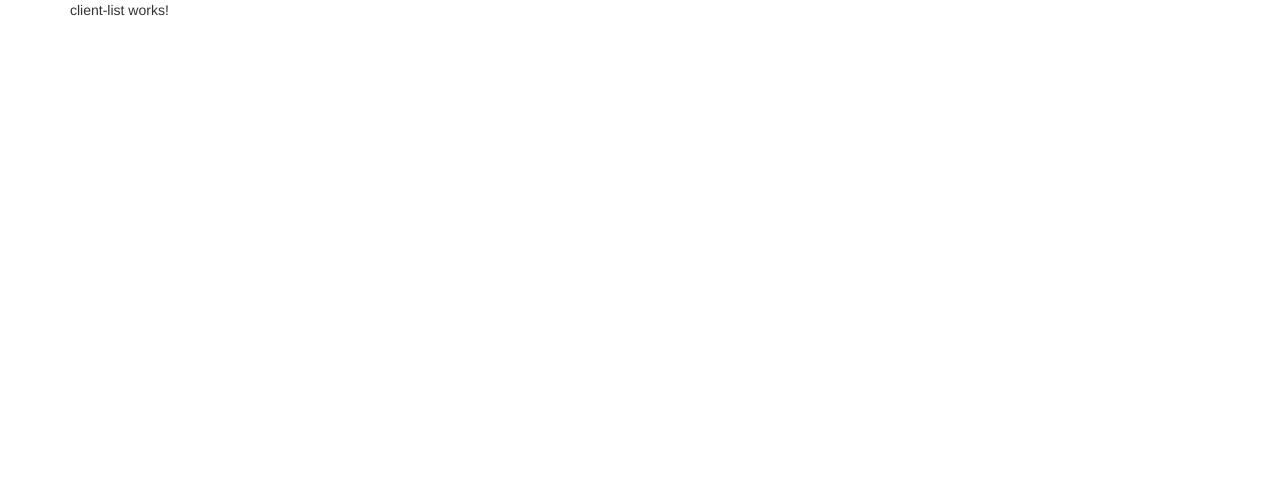
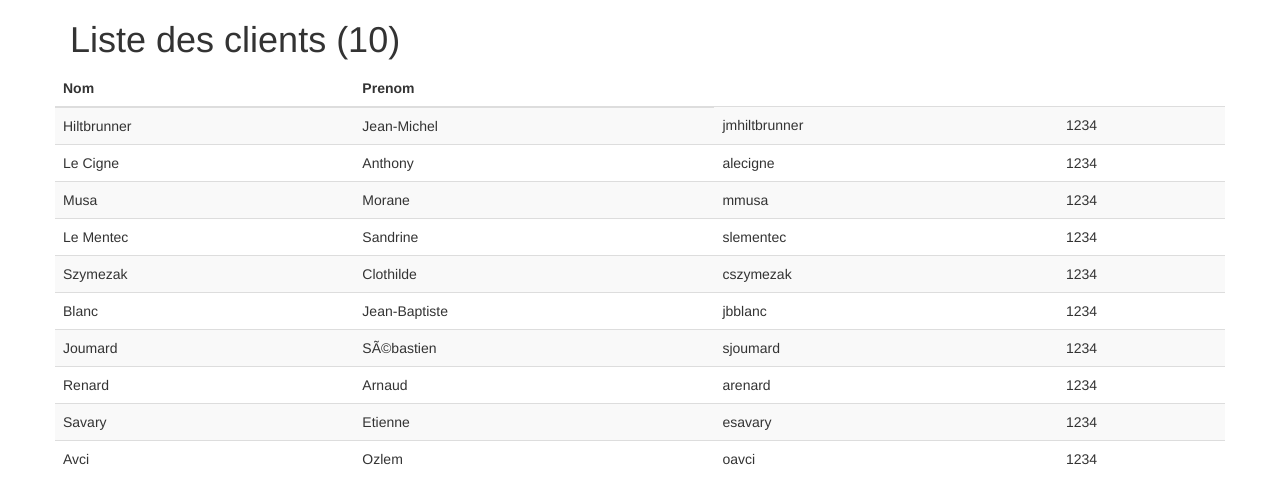
Before and after one commit to alecigne/gtm-projects, an Angular app in the folder er_proxibanque/: page /listeClients in a window 1280 px wide. Shown: the top 504 px of the page. Built offline with nearby package versions, Linux system fonts and the light colour scheme; data requests are answered from the project's data file.

Commit message:
[er] Affichage de la liste des clients

```diff
--- a/er_proxibanque/src/app/client/client-list/client-list.component.html
+++ b/er_proxibanque/src/app/client/client-list/client-list.component.html
@@ -1,3 +1,25 @@
-<p>
-  client-list works!
-</p>
+<h1>Liste des clients ({{clientsList.length}})</h1>
+
+<ng-template #noClientFound>
+  <h2>Aucun client trouvé</h2>
+</ng-template>
+
+<div class="row" *ngIf="clientsList.length !== 0; else noClientFound">
+
+    <table class="table table-striped">
+      <thead>
+      <tr>
+        <th>Nom</th>
+        <th>Prenom</th>
+      </tr>
+      </thead>
+      <tbody>
+      <tr *ngFor="let client of clientsList">
+        <td>{{ client.nom }}</td>
+        <td>{{ client.prenom }}</td>
+        <td>{{ client.login }}</td>
+        <td>{{ client.password }}</td>
+      </tr>
+      </tbody>
+    </table>
+  </div>
--- a/er_proxibanque/src/app/client/client-list/client-list.component.ts
+++ b/er_proxibanque/src/app/client/client-list/client-list.component.ts
@@ -1,4 +1,6 @@
 import { Component, OnInit } from '@angular/core';
+import { Client } from '../client';
+import { ClientService } from '../client.service';
 
 @Component({
   selector: 'app-client-list',
@@ -6,9 +8,13 @@ import { Component, OnInit } from '@angular/core';
 })
 export class ClientListComponent implements OnInit {
 
-  constructor() { }
+  clientsList: Client[] = [];
+
+  constructor(private cs: ClientService) {}
 
   ngOnInit() {
+    this.cs.loadClients().subscribe(data => this.clientsList = data);
   }
 
+
 }
```
